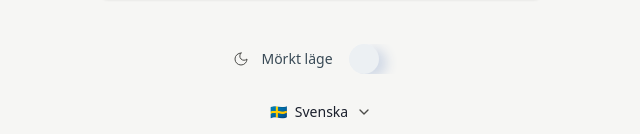
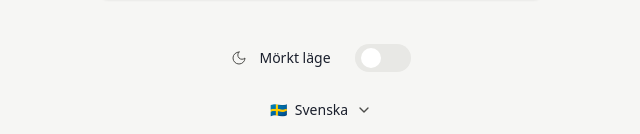
Before and after one commit to doltnamn-se/kasper-react-app, a React (Vite) app: page /auth in a window 1280 px wide. Shown: the part 314-448 px from the top of the page, without its empty margins (319-959 px from the left). Built offline with nearby package versions, Linux system fonts and the light colour scheme.

Commit message:
Revert toggle button design changes
This commit reverts the recent modifications made to the toggle button design in the DarkModeToggle component.
[skip gpt_engineer]

```diff
--- a/src/components/auth/DarkModeToggle.tsx
+++ b/src/components/auth/DarkModeToggle.tsx
@@ -1,4 +1,5 @@
 import { Moon } from "lucide-react";
+import { Switch } from "@/components/ui/switch";
 
 interface DarkModeToggleProps {
   isDarkMode: boolean;
@@ -8,43 +9,15 @@ interface DarkModeToggleProps {
 export const DarkModeToggle = ({ isDarkMode, onToggle }: DarkModeToggleProps) => {
   return (
     <div className="flex items-center justify-center gap-6 px-4 py-3 rounded-lg">
-      <label className="flex items-center cursor-pointer text-[#394a56] dark:text-slate-200">
-        <div className="flex items-center gap-3">
-          <Moon className="w-4 h-4 text-[#4c4c49] dark:text-[#67676c] stroke-[1.5]" />
-          <span className="text-sm">Mörkt läge</span>
-        </div>
-
-        <div className="relative ml-4">
-          <input
-            type="checkbox"
-            className="sr-only"
-            checked={isDarkMode}
-            onChange={onToggle}
-          />
-          <div className="isolate relative h-[30px] w-[60px] rounded-[15px] overflow-hidden
-            shadow-[
-              -8px_-4px_8px_0px_#ffffff,
-              8px_4px_12px_0px_#d1d9e6,
-              4px_4px_4px_0px_#d1d9e6_inset,
-              -4px_-4px_4px_0px_#ffffff_inset
-            ]
-            dark:shadow-[
-              -8px_-4px_8px_0px_rgba(255,255,255,0.05),
-              8px_4px_12px_0px_rgba(0,0,0,0.2),
-              4px_4px_4px_0px_rgba(0,0,0,0.2)_inset,
-              -4px_-4px_4px_0px_rgba(255,255,255,0.05)_inset
-            ]">
-            <div className={`
-              h-full w-[200%] rounded-[15px]
-              shadow-[-8px_-4px_8px_0px_#ffffff,8px_4px_12px_0px_#d1d9e6]
-              dark:shadow-[-8px_-4px_8px_0px_rgba(255,255,255,0.05),8px_4px_12px_0px_rgba(0,0,0,0.2)]
-              transition-transform duration-400 ease-[cubic-bezier(0.85,0.05,0.18,1.35)]
-              ${isDarkMode ? 'translate-x-[25%]' : '-translate-x-[75%]'}
-              bg-[#ecf0f3] dark:bg-[#232325]
-            `}/>
-          </div>
-        </div>
-      </label>
+      <div className="flex items-center gap-3">
+        <Moon className="w-4 h-4 text-[#4c4c49] dark:text-[#67676c] stroke-[1.5]" />
+        <span className="text-sm text-[#1A1F2C] dark:text-slate-200">Mörkt läge</span>
+      </div>
+      <Switch
+        checked={isDarkMode}
+        onCheckedChange={onToggle}
+        className="data-[state=checked]:bg-[#c3caf5] transition-colors duration-300"
+      />
     </div>
   );
 };
--- a/src/index.css
+++ b/src/index.css
@@ -72,12 +72,3 @@
     transform: translateY(0);
   }
 }
-
-/* Add smooth transition for dark mode changes */
-:root {
-  transition: background-color 0.3s ease-in-out;
-}
-
-.dark {
-  transition: background-color 0.3s ease-in-out;
-}
```
